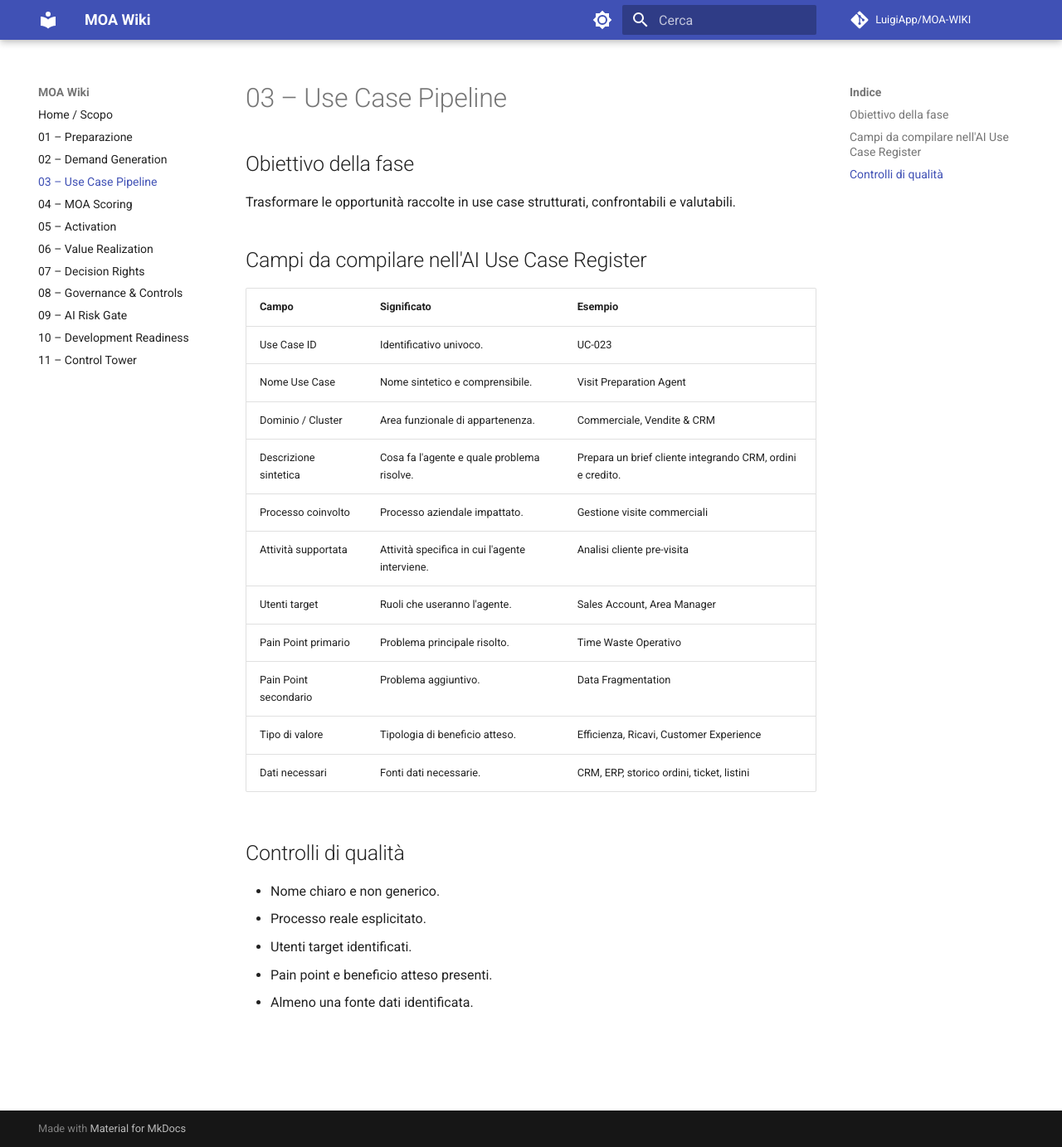
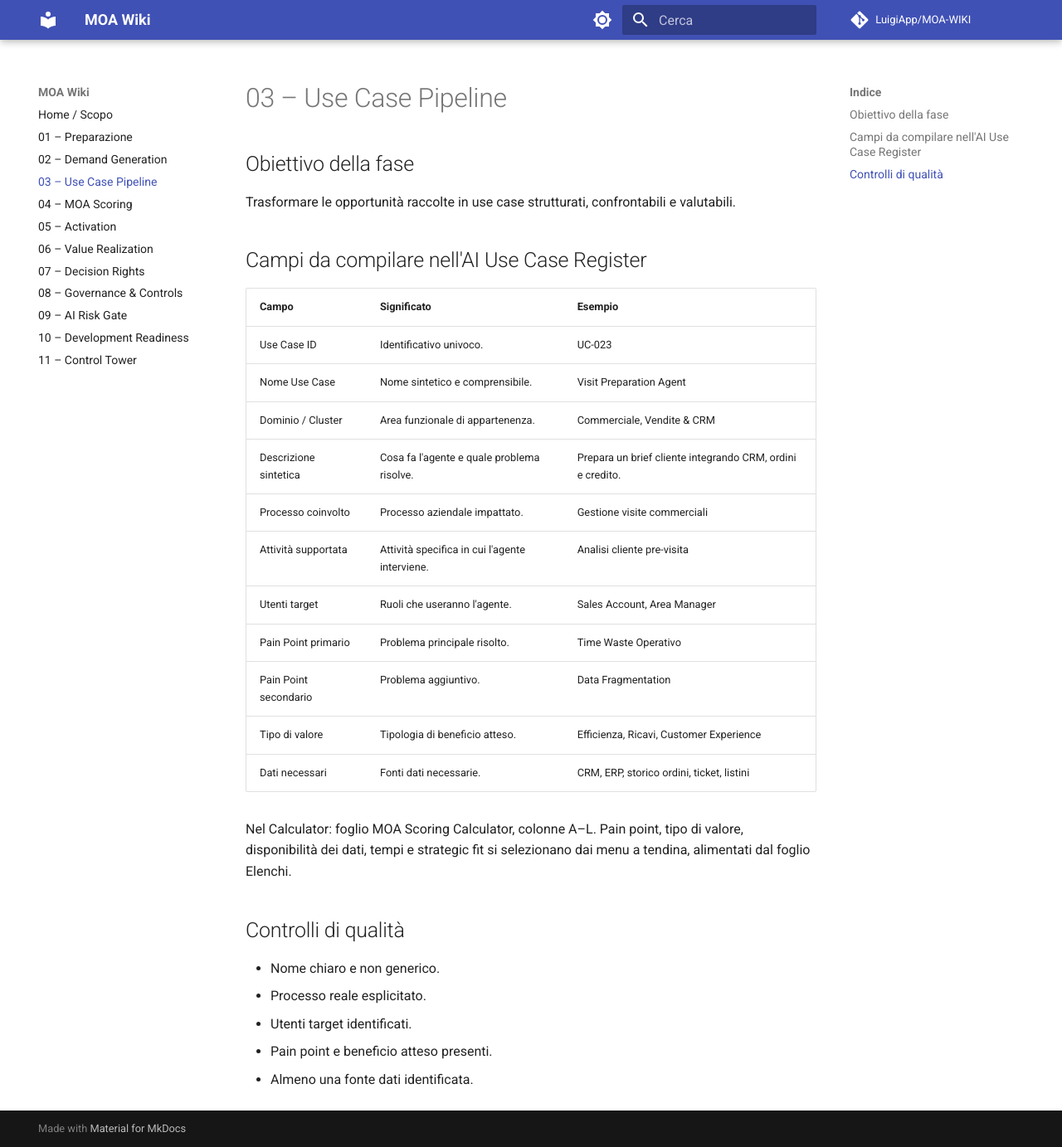
Before and after one commit to LuigiApp/MOA-WIKI, an MkDocs documentation site: the page built from docs/03-use-case-pipeline.md, in a window 1280 px wide and 1383 px high. Shown: the whole window at 83% size. Built offline with MkDocs 1.6.1 and Material for MkDocs 9.7.7, drawn with Linux system fonts in a browser that asks for light colours; comment, search, counter and statistics services are not loaded.

Commit message:
Update 03-use-case-pipeline.md

```diff
--- a/docs/03-use-case-pipeline.md
+++ b/docs/03-use-case-pipeline.md
@@ -20,6 +20,8 @@ Trasformare le opportunità raccolte in use case strutturati, confrontabili e va
 | Tipo di valore | Tipologia di beneficio atteso. | Efficienza, Ricavi, Customer Experience |
 | Dati necessari | Fonti dati necessarie. | CRM, ERP, storico ordini, ticket, listini |
 
+Nel Calculator: foglio MOA Scoring Calculator, colonne A–L. Pain point, tipo di valore, disponibilità dei dati, tempi e strategic fit si selezionano dai menu a tendina, alimentati dal foglio Elenchi.
+
 ## Controlli di qualità
 
 - Nome chiaro e non generico.
```
